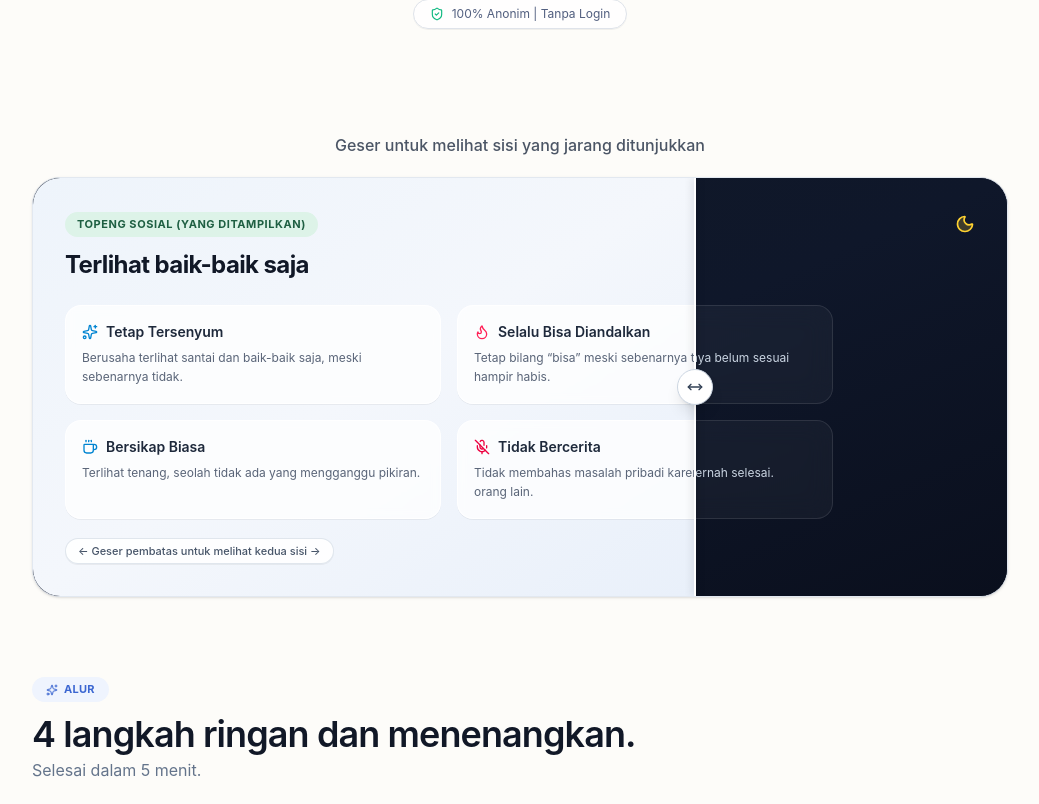
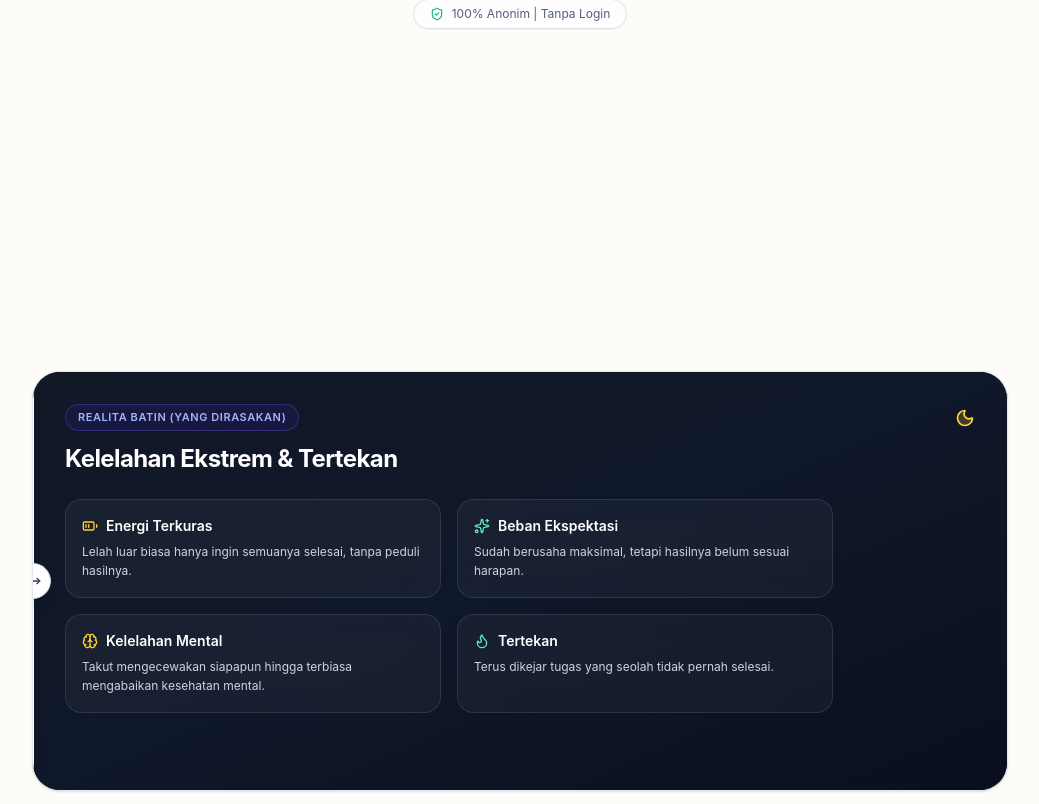
Before and after one commit to BagusAth/unmasked, a React (Vite) app: page / in a window 1280 px wide. Shown: the part 536-1340 px from the top of the page, without its empty margins (120-1159 px from the left). Built offline with nearby package versions, Linux system fonts and the light colour scheme.

Commit message:
feat: implement sticky scroll animation for before-after slider

```diff
--- a/src/components/BeforeAfterSlider.tsx
+++ b/src/components/BeforeAfterSlider.tsx
@@ -16,6 +16,7 @@ export const BeforeAfterSlider: React.FC = () => {
   // Slider percentage from 0 to 100 (default at 60% showing mostly the left mask)
   const [sliderPosition, setSliderPosition] = useState<number>(68);
   const [isDragging, setIsDragging] = useState<boolean>(false);
+  const wrapperRef = useRef<HTMLDivElement>(null);
   const containerRef = useRef<HTMLDivElement>(null);
 
   const handleMove = useCallback((clientX: number) => {
@@ -55,20 +56,47 @@ export const BeforeAfterSlider: React.FC = () => {
     };
   }, [isDragging, handleMouseMove, handleTouchMove, handleInteractionEnd]);
 
+  useEffect(() => {
+    const handleScroll = () => {
+      if (!wrapperRef.current) return;
+      const wrapperRect = wrapperRef.current.getBoundingClientRect();
+      const windowHeight = window.innerHeight;
+
+      // The sticky wrapper starts sticking when its top hits 0
+      // It stops sticking when its bottom hits windowHeight
+      const scrolledPast = -wrapperRect.top;
+      const totalStickyScroll = wrapperRect.height - windowHeight;
+
+      let progress = 0;
+      if (totalStickyScroll > 0) {
+        if (scrolledPast < 0) {
+          progress = 0;
+        } else if (scrolledPast > totalStickyScroll) {
+          progress = 1;
+        } else {
+          progress = scrolledPast / totalStickyScroll;
+        }
+      }
+
+      setSliderPosition(progress * 100);
+    };
+
+    window.addEventListener('scroll', handleScroll, { passive: true });
+    // Run once on mount to set initial position
+    handleScroll();
+
+    return () => window.removeEventListener('scroll', handleScroll);
+  }, []);
+
   return (
-    <div className="w-full max-w-5xl mx-auto px-4 sm:px-6 mt-14">
-      {/* Header prompt above card */}
-      <div className="text-center mb-5">
-        <p className="text-sm sm:text-base font-medium text-[#4B5565] flex items-center justify-center gap-2">
-          <span>Geser untuk melihat sisi yang jarang ditunjukkan</span>
-        </p>
-      </div>
-
-      {/* Main Container Card */}
-      <div
-        ref={containerRef}
-        className="relative w-full h-[520px] sm:h-[460px] md:h-[420px] rounded-[28px] overflow-hidden border border-[#E2E8F0] shadow-sm select-none bg-[#0F172A]"
-      >
+    <div ref={wrapperRef} className="w-full h-[200vh] mt-12 sm:mt-16 relative">
+      <div className="sticky top-0 h-screen w-full flex items-center justify-center pt-16 sm:pt-20">
+        <div className="w-full max-w-5xl mx-auto px-4 sm:px-6">
+          {/* Main Container Card */}
+          <div
+            ref={containerRef}
+            className="relative w-full h-[520px] sm:h-[460px] md:h-[420px] rounded-[28px] overflow-hidden border border-[#E2E8F0] shadow-sm select-none bg-[#0F172A]"
+          >
         {/* RIGHT SIDE (REALITA BATIN / YANG DIRASAKAN - DARK THEME) */}
         <div className="absolute inset-0 bg-gradient-to-br from-[#111927] via-[#0F172A] to-[#0A0F1D] text-white p-6 sm:p-8 flex flex-col justify-between">
           <div>
@@ -207,12 +235,6 @@ export const BeforeAfterSlider: React.FC = () => {
               </div>
             </div>
 
-            {/* Hint pill at bottom */}
-            <div className="mt-4 flex items-center">
-              <span className="inline-flex items-center gap-1.5 rounded-full bg-white/90 border border-[#CBD5E1]/60 px-3 py-1 text-[11px] font-medium text-[#475569] shadow-2xs">
-                ← Geser pembatas untuk melihat kedua sisi →
-              </span>
-            </div>
           </div>
         </div>
 
@@ -232,6 +254,8 @@ export const BeforeAfterSlider: React.FC = () => {
           </div>
         </div>
       </div>
+        </div>
+      </div>
     </div>
   );
 };
--- a/src/components/JourneyFlow.tsx
+++ b/src/components/JourneyFlow.tsx
@@ -87,10 +87,10 @@ export const JourneyFlow: React.FC = () => {
         </div>
 
         <h2 className="mt-3 text-3xl sm:text-4xl font-semibold tracking-tight text-[#111827]">
-          4 langkah ringan dan menenangkan.
+          4 Langkah Ringan dan Menenangkan
         </h2>
         <p className="mt-1 text-sm sm:text-base text-[#64748B]">
-          Selesai dalam 5 menit.
+          Selesai dalam 5 menit
         </p>
       </div>
 
@@ -107,8 +107,8 @@ export const JourneyFlow: React.FC = () => {
               transition={{ duration: 0.2 }}
               onClick={() => setSelectedStep(isSelected ? null : idx)}
               className={`relative flex flex-col justify-between rounded-2xl border p-6 transition-all duration-200 cursor-pointer bg-white ${isSelected
-                  ? 'border-[#284B3E] ring-2 ring-[#284B3E]/10 shadow-md'
-                  : 'border-[#ECECE8] hover:border-[#CBD5E1] shadow-2xs hover:shadow-sm'
+                ? 'border-[#284B3E] ring-2 ring-[#284B3E]/10 shadow-md'
+                : 'border-[#ECECE8] hover:border-[#CBD5E1] shadow-2xs hover:shadow-sm'
                 }`}
             >
               <div>
```
